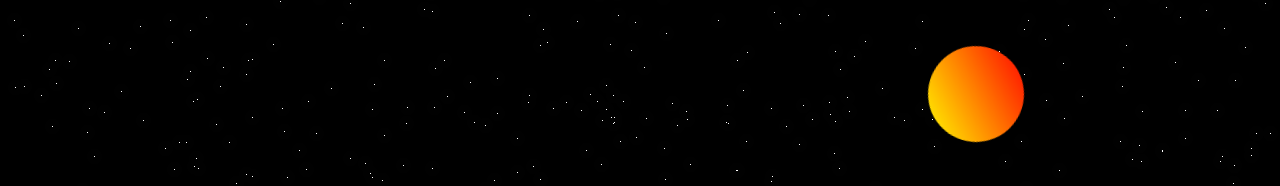
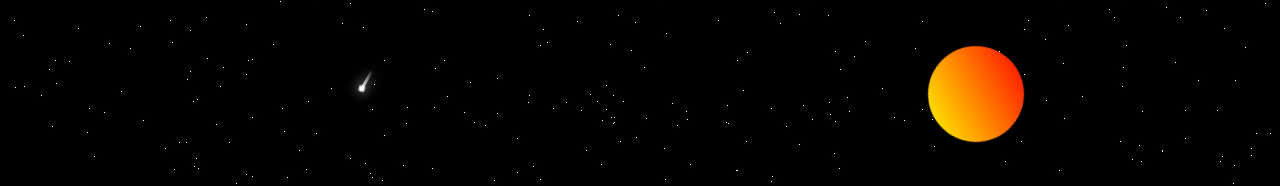
Before and after one commit to Ankitsaini406/next-challenges, a Next.js app: page / in a window 1280 px wide. Shown: the part 409-595 px from the top of the page. Built offline with nearby package versions, Linux system fonts and the light colour scheme.

Commit message:
"Shooting Star"

```diff
--- a/src/components/soler/SolerSystem.tsx
+++ b/src/components/soler/SolerSystem.tsx
@@ -40,6 +40,7 @@ export const SolerSystem = () => {
 
   return (
     <div className="soler-box">
+      <div className="night"><div className="falling-star"></div></div>
         {/* <div className="sun-box">
       <div className="sun-details">
       </div> */}
--- a/src/components/soler/soler.css
+++ b/src/components/soler/soler.css
@@ -132,3 +132,75 @@
         transform: rotate(360deg);
     }
 }
+
+.night{
+    position: absolute;
+    top: 20%;
+    left: 40%;
+    transform: rotateZ(120deg);
+}
+
+.falling-star {
+    position: absolute;
+    left: 50%;
+    top: 30%;
+    height: .2rem;
+    background: linear-gradient(-45deg, #fff, rgba(0, 0, 255, 0));
+    border-radius: 999px;
+    filter: drop-shadow(0 0 6px #fff);
+    animation: tail 3s ease-in-out infinite, falling 3s ease-in-out infinite;
+}
+
+@keyframes tail {
+    0% {
+        width: 0;
+        transform: scale(1);
+    }
+
+    30% {
+        width: 10rem;
+        transform: scale(1.3);
+    }
+
+    100% {
+        width: 0;
+        transform: scale(1);
+    }
+}
+
+@keyframes falling {
+    0% {
+        transform: translateX(0);
+    }
+
+    100% {
+        transform: translateX(300px);
+    }
+}
+
+.falling-star::before,.falling-star::after  {
+    position: absolute;
+    content: "";
+    top: calc(50% - 3px);
+    right: 0;
+    height: 0.3rem;
+    background: linear-gradient(-45deg, rgba(0,0,255,0), #fff, rgba(0,0,255,0));
+    border-radius: 100%;
+    transform: translateX(50%) rotateZ(45deg);
+    animation: shining 3s ease-in-out infinite;
+}
+
+@keyframes shining {
+    0%{
+        width: 0;
+    }
+    50% {
+        width: 2rem;
+    }
+    100%{
+        width: 0;
+    }
+}
+.falling-star::after{
+    transform: translateX(50%) rotateZ(-45deg);
+}
```
